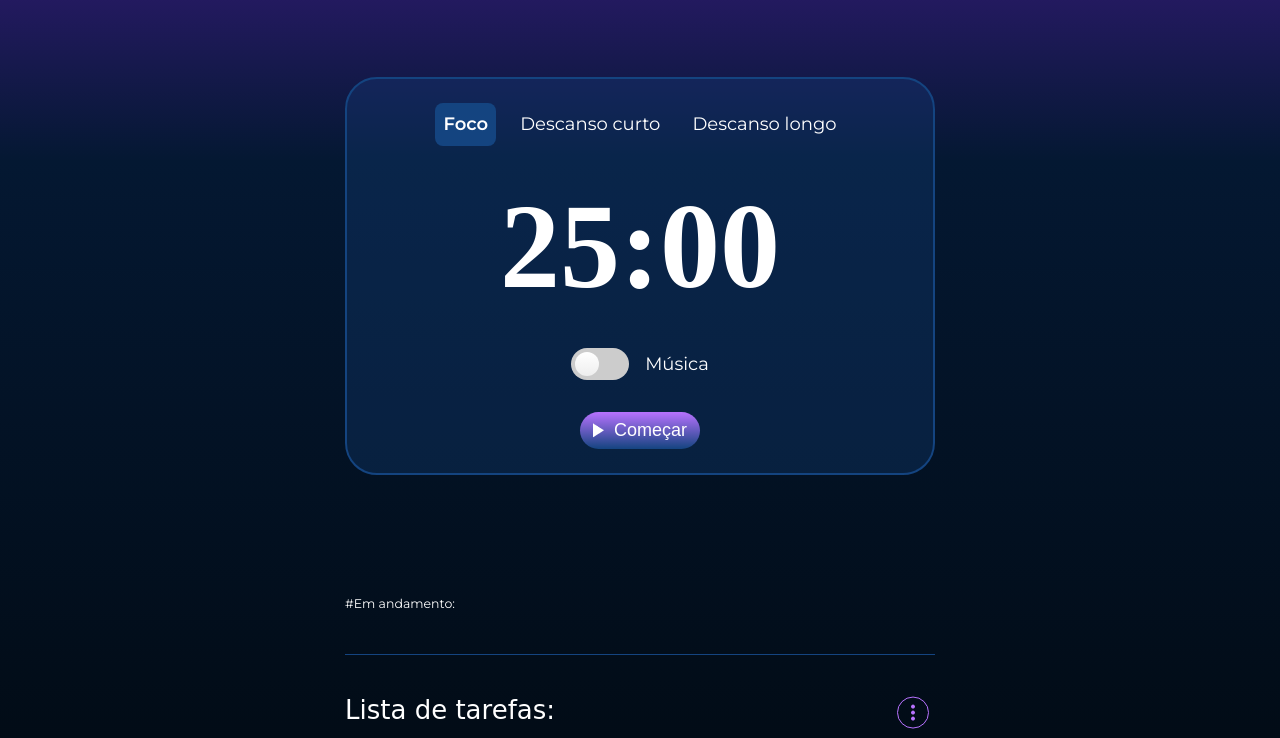
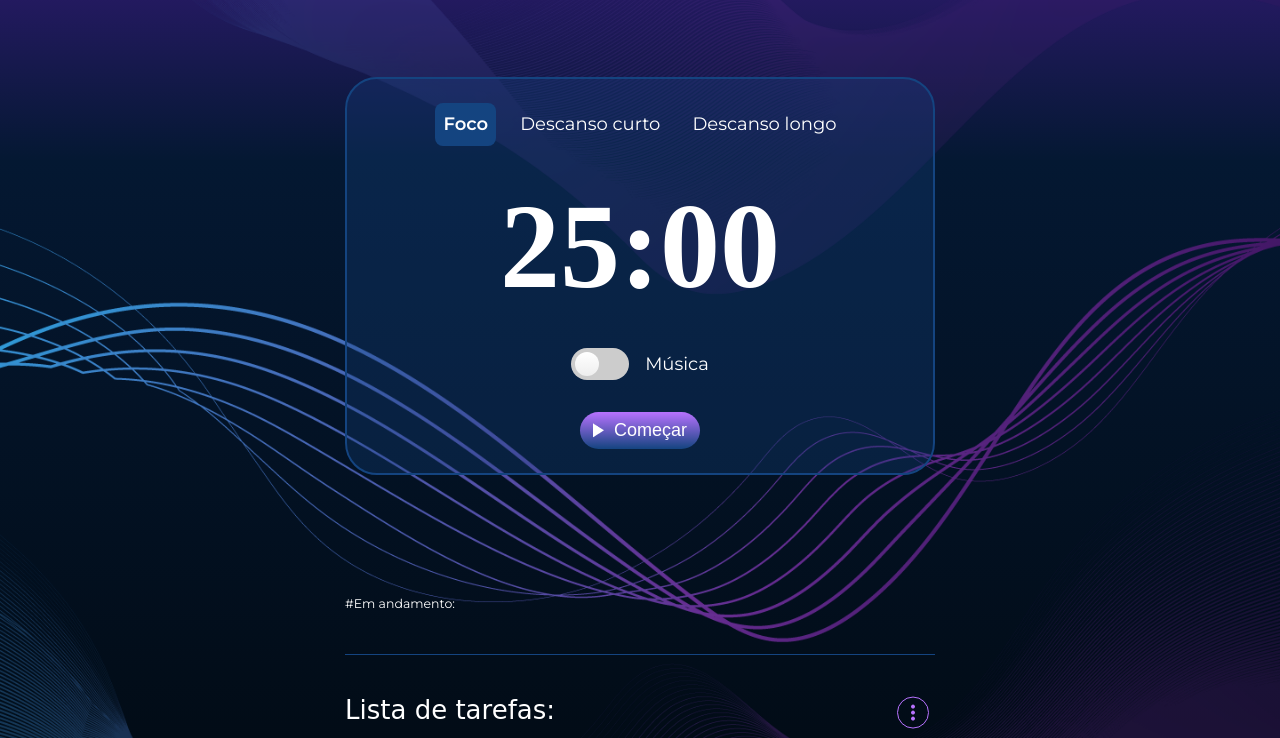
Before and after one commit to diegofc2002/projeto-fokus, a plain HTML site: page index.html in a window 1280 px wide. Shown: the part 547-1285 px from the top of the page. Drawn offline with nearby package versions, Linux system fonts and the light colour scheme; a web font is replaced by a local one.

Commit message:
fix: correct image path in styles.css

```diff
--- a/styles.css
+++ b/styles.css
@@ -50,7 +50,7 @@ html {
 
 body {
   min-height: 100vh;
-  background: url("/imagens/pattern.png");
+  background: url("img/pattern.png");
   background-size: cover;
   background-repeat: no-repeat;
 }
```
